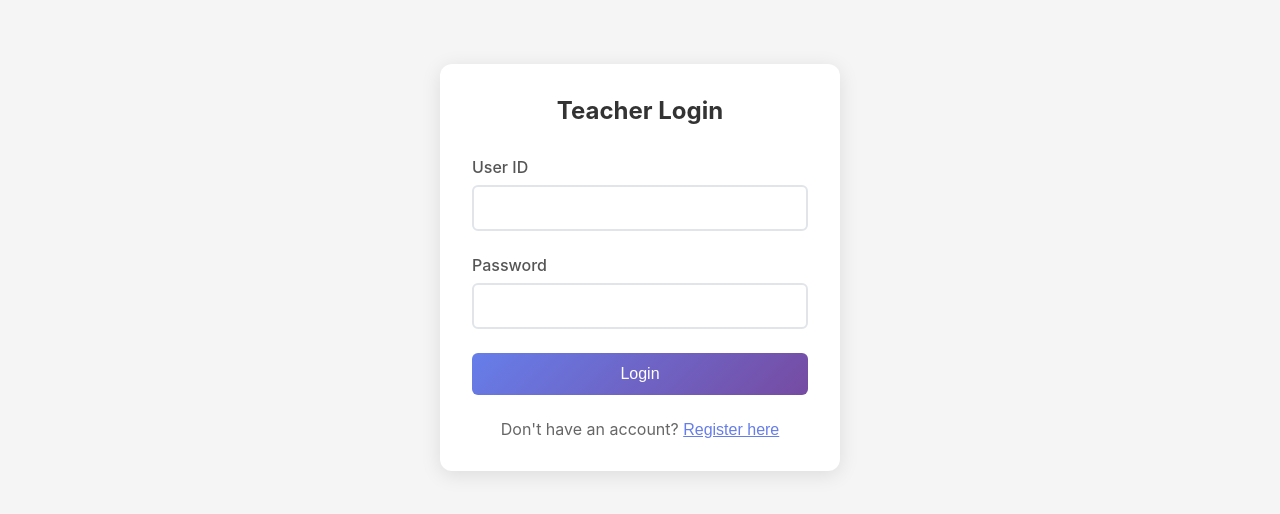
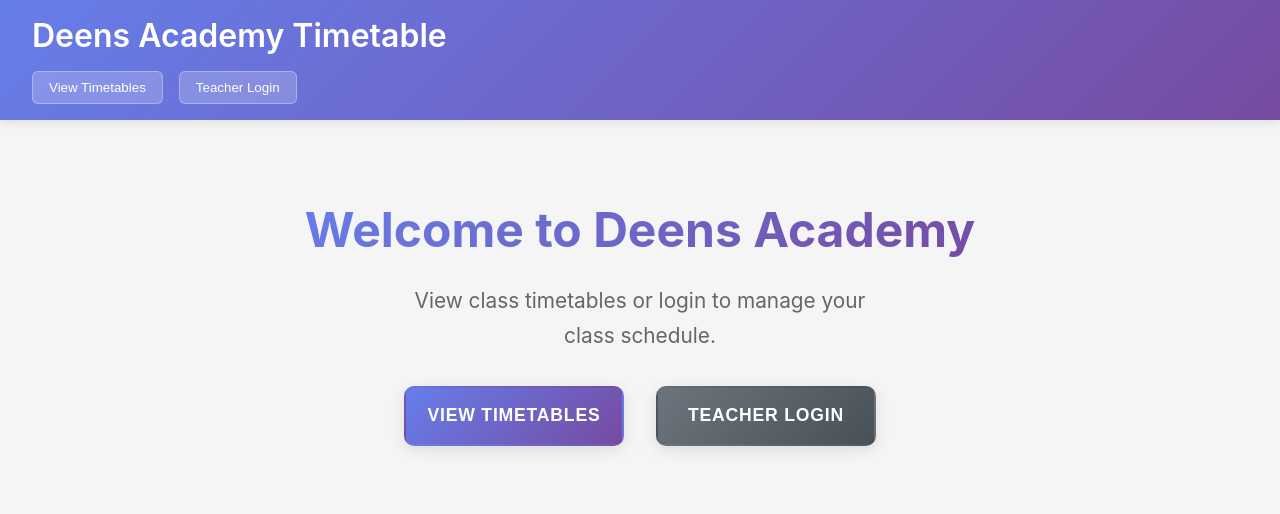
Before and after one commit to ashwinmohan81/deens-timetable, a React (Vite) app: page / in a window 1280 px wide. Shown: the top 514 px of the page. Built offline with nearby package versions, Linux system fonts and the light colour scheme.

Commit message:
UI/UX improvements: Clean welcome page with professional button design, uniform sizing (220x60px), perfect text centering using flexbox, and simplified navigation with View Timetables and Teacher Login options

```diff
--- a/src/App.css
+++ b/src/App.css
@@ -465,6 +465,112 @@ main {
   font-style: italic;
 }
 
+/* Welcome Section */
+.welcome-section {
+  text-align: center;
+  padding: 3rem 0;
+}
+
+.welcome-content {
+  max-width: 700px;
+  margin: 0 auto 2rem;
+}
+
+.welcome-content h2 {
+  font-size: 3rem;
+  margin-bottom: 1.5rem;
+  color: #333;
+  background: linear-gradient(135deg, #667eea 0%, #764ba2 100%);
+  -webkit-background-clip: text;
+  -webkit-text-fill-color: transparent;
+  background-clip: text;
+  font-weight: 700;
+}
+
+.welcome-content p {
+  font-size: 1.3rem;
+  color: #666;
+  margin-bottom: 2rem;
+  line-height: 1.7;
+  max-width: 500px;
+  margin-left: auto;
+  margin-right: auto;
+}
+
+.welcome-actions {
+  display: flex;
+  gap: 2rem;
+  justify-content: center;
+  flex-wrap: wrap;
+  margin-top: 2rem;
+}
+
+/* Button Base Styles */
+.welcome-actions .btn-primary,
+.welcome-actions .btn-secondary {
+  padding: 0;
+  border: none;
+  border-radius: 10px;
+  font-size: 1.1rem;
+  font-weight: 600;
+  cursor: pointer;
+  transition: all 0.3s ease;
+  width: 220px;
+  height: 60px;
+  text-transform: uppercase;
+  letter-spacing: 0.8px;
+  box-shadow: 0 4px 15px rgba(0,0,0,0.1);
+  position: relative;
+  overflow: hidden;
+  display: flex;
+  align-items: center;
+  justify-content: center;
+  text-decoration: none;
+  line-height: 1;
+}
+
+.welcome-actions .btn-primary {
+  background: linear-gradient(135deg, #667eea 0%, #764ba2 100%);
+  color: white;
+  border: 2px solid transparent;
+}
+
+.welcome-actions .btn-secondary {
+  background: linear-gradient(135deg, #6c757d 0%, #495057 100%);
+  color: white;
+  border: 2px solid transparent;
+}
+
+.welcome-actions .btn-primary:hover,
+.welcome-actions .btn-secondary:hover {
+  transform: translateY(-4px);
+  box-shadow: 0 8px 25px rgba(0,0,0,0.2);
+  border-color: rgba(255,255,255,0.3);
+}
+
+.welcome-actions .btn-primary:active,
+.welcome-actions .btn-secondary:active {
+  transform: translateY(-2px);
+  box-shadow: 0 4px 15px rgba(0,0,0,0.2);
+}
+
+.welcome-actions .btn-primary::before,
+.welcome-actions .btn-secondary::before {
+  content: '';
+  position: absolute;
+  top: 0;
+  left: -100%;
+  width: 100%;
+  height: 100%;
+  background: linear-gradient(90deg, transparent, rgba(255,255,255,0.2), transparent);
+  transition: left 0.5s;
+}
+
+.welcome-actions .btn-primary:hover::before,
+.welcome-actions .btn-secondary:hover::before {
+  left: 100%;
+}
+
 /* Responsive */
 @media (max-width: 768px) {
   .header {
--- a/src/App.jsx
+++ b/src/App.jsx
@@ -9,7 +9,7 @@ import './App.css';
 function App() {
   const [user, setUser] = useState(null);
   const [loading, setLoading] = useState(true);
-  const [view, setView] = useState('login'); // login, register, dashboard, view
+  const [view, setView] = useState('welcome'); // welcome, login, register, dashboard, view
 
   useEffect(() => {
     // Check for existing session
@@ -28,7 +28,7 @@ function App() {
 
   const handleLogout = async () => {
     await supabase.auth.signOut();
-    setView('login');
+    setView('welcome');
   };
 
   if (loading) {
@@ -38,11 +38,35 @@ function App() {
   if (!user) {
     return (
       <div className="app">
-        {view === 'login' ? (
-          <Login onSwitchToRegister={() => setView('register')} />
-        ) : (
-          <Register onSwitchToLogin={() => setView('login')} />
-        )}
+        <header className="header">
+          <h1>Deens Academy Timetable</h1>
+          <nav>
+            <button onClick={() => setView('welcome')}>View Timetables</button>
+            <button onClick={() => setView('login')}>Teacher Login</button>
+          </nav>
+        </header>
+
+        <main>
+          {view === 'view' && <ViewTimetable />}
+          {view === 'login' && <Login onSwitchToRegister={() => setView('register')} />}
+          {view === 'register' && <Register onSwitchToLogin={() => setView('login')} />}
+          {view === 'welcome' && (
+            <div className="welcome-section">
+              <div className="welcome-content">
+                <h2>Welcome to Deens Academy</h2>
+                <p>View class timetables or login to manage your class schedule.</p>
+                <div className="welcome-actions">
+                  <button onClick={() => setView('view')} className="btn-primary btn-large">
+                    View Timetables
+                  </button>
+                  <button onClick={() => setView('login')} className="btn-secondary btn-large">
+                    Teacher Login
+                  </button>
+                </div>
+              </div>
+            </div>
+          )}
+        </main>
       </div>
     );
   }
```
